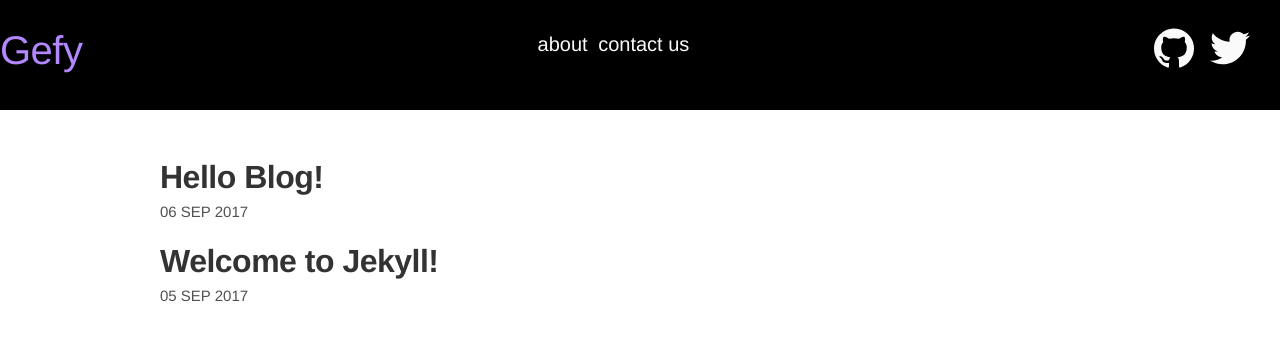
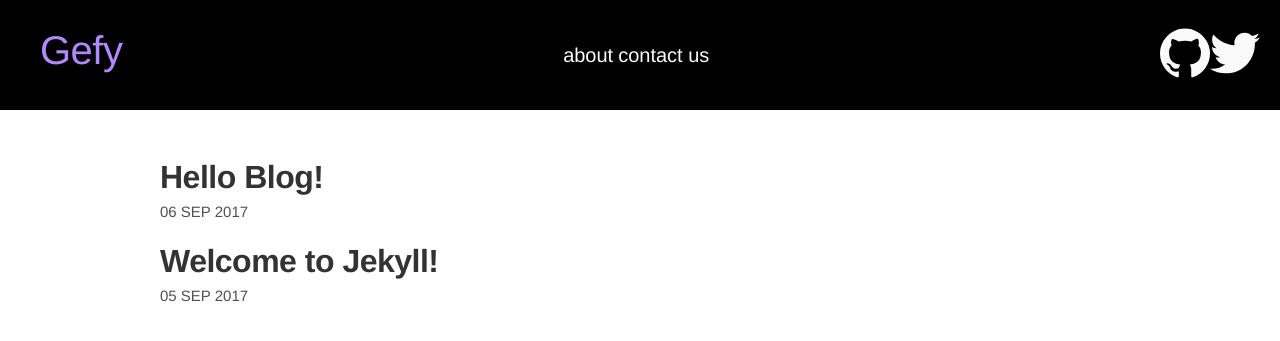
Before and after one commit to gefymarcos/gefymarcos.github.io, a Jekyll site: the page built from index.md, in a window 1280 px wide. Shown: the top 341 px of the page. Built offline with Jekyll 4.4.1, drawn with Linux system fonts in a browser that asks for light colours.

Commit message:
correcoes no header

```diff
--- a/_layouts/default.html
+++ b/_layouts/default.html
@@ -17,7 +17,7 @@
             <a href="{{ page.url }}">{{ page.title }}</a>
           {% endfor %}
         </nav>
-        <nav class="masthead-nav">
+        <nav class="masthead-right-nav">
           <ul class="right-menu">
             <li class="socials">
               <a class="socials-github" href="http://www.github.com/gefymarcos" target="_blank">
--- a/css/main.scss
+++ b/css/main.scss
@@ -231,7 +231,6 @@ pre code {
 img {
   display: block;
   max-width: 100%;
-  margin: 0 0 1rem;
   border-radius: 5px;
 }
 
@@ -271,10 +270,17 @@ tbody tr:nth-child(odd) th {
   &-title {
     font-weight: 300;
     color: #B388FF;
+    display: flex;
+    justify-content: center;
+    align-items: center;
+    padding: 0 0 0 1em;
   }
 
   .masthead-nav {
-    margin-bottom: 2rem;
+    justify-content: center;
+    align-items: center;
+    display: flex;
+    flex-direction: row;
 
     a {
       color: #fafafa;
@@ -293,23 +299,27 @@ tbody tr:nth-child(odd) th {
       }
     }
 
+  }
+
+  .masthead-right-nav {
     .right-menu {
       padding: 0 1em 0 0;
+      display: flex;
+      flex-direction: row;
 
       .socials {
-        display: inline-block;
+        display: flex;
       }
 
       .socials a {
           width: 2.5rem;
           height: 2.5rem;
-          display: inline-block;
+          display: flex;
           text-indent: -9999px;
           background-repeat: no-repeat;
       }
     }
   }
-
 }
 
 .container {
```
